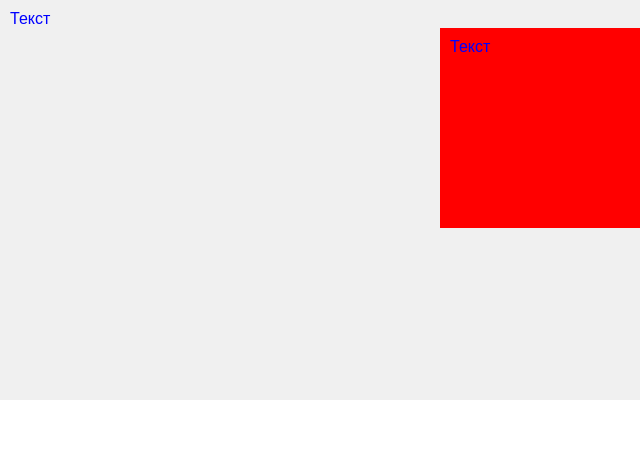
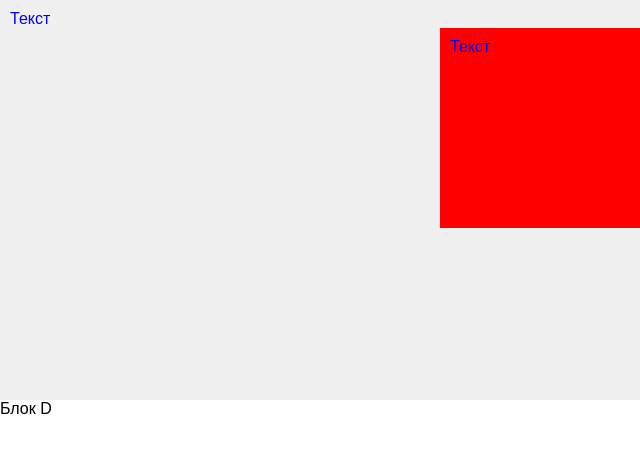
Before and after one commit to skileton00/project1, a plain HTML site: page index.html in a window 1280 px wide. Shown: the full height of the page, 0-640 px from the left. Drawn offline with Linux system fonts and the light colour scheme.

Commit message:
add new block

```diff
--- a/index.html
+++ b/index.html
@@ -19,5 +19,8 @@
             Блок D
         </div>
     </div>
+    <div class="block-e">
+        Блок D
+    </div>
 </body>
 </html>
```
